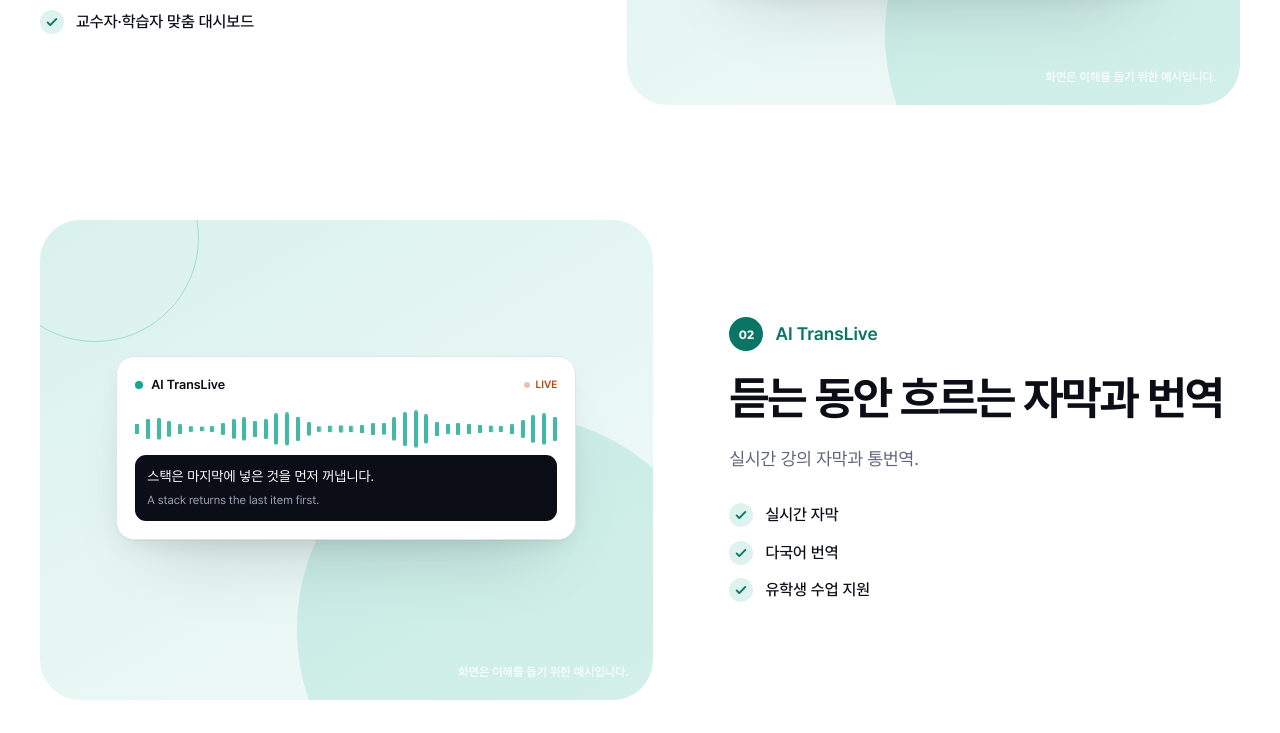
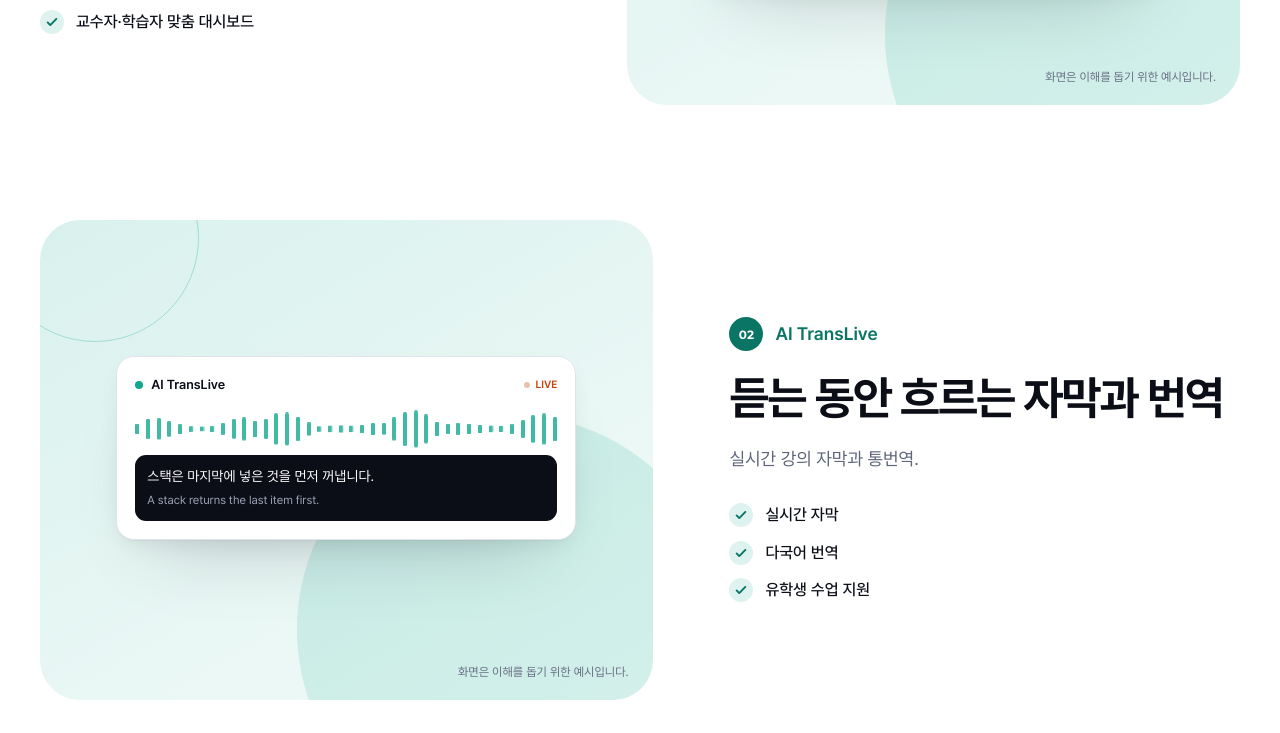
Before and after one commit to XinicsDesign/xinics-homepage, a plain HTML site: page solutions/learn.html in a window 1280 px wide. Shown: the part 1087-1820 px from the top of the page. Drawn offline with Linux system fonts and the light colour scheme.

Commit message:
fix(solutions): 예시 안내문 색을 다른 페이지와 같은 회색으로
Co-Authored-By: Claude Opus 5.5 <noreply@anthropic.com>

```diff
--- a/css/pages.css
+++ b/css/pages.css
@@ -2342,15 +2342,14 @@ html.js .spot__stage:not(.is-inview) .ui-card { opacity: 0; transform: translate
   .srv__note { grid-column: 2; margin-top: -40px; }
 }
 
-/* 예시 안내문 — 그림의 일부(장식), 흰 글씨로 은은하게. 그림 설명(aria-label)에 "예시"가 이미 들어 있음 */
+/* 예시 안내문 — 그림의 일부(장식), 다른 페이지와 같은 회색. 그림 설명(aria-label)에 "예시"가 이미 들어 있음 */
 .spot__note {
   position: absolute;
   right: 24px;
   bottom: 18px;
   z-index: 1;
-  color: var(--bg);
+  color: var(--mute);
   font-size: .75rem;
-  font-weight: 500;
 }
 
 @media (max-width: 959.98px) {
```
